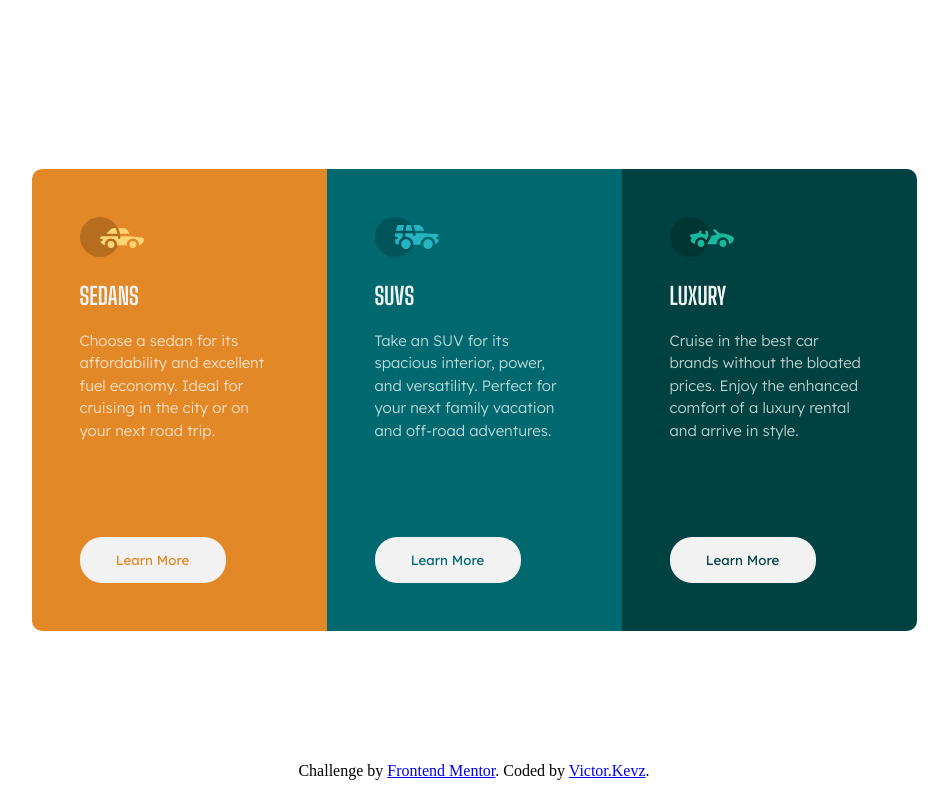
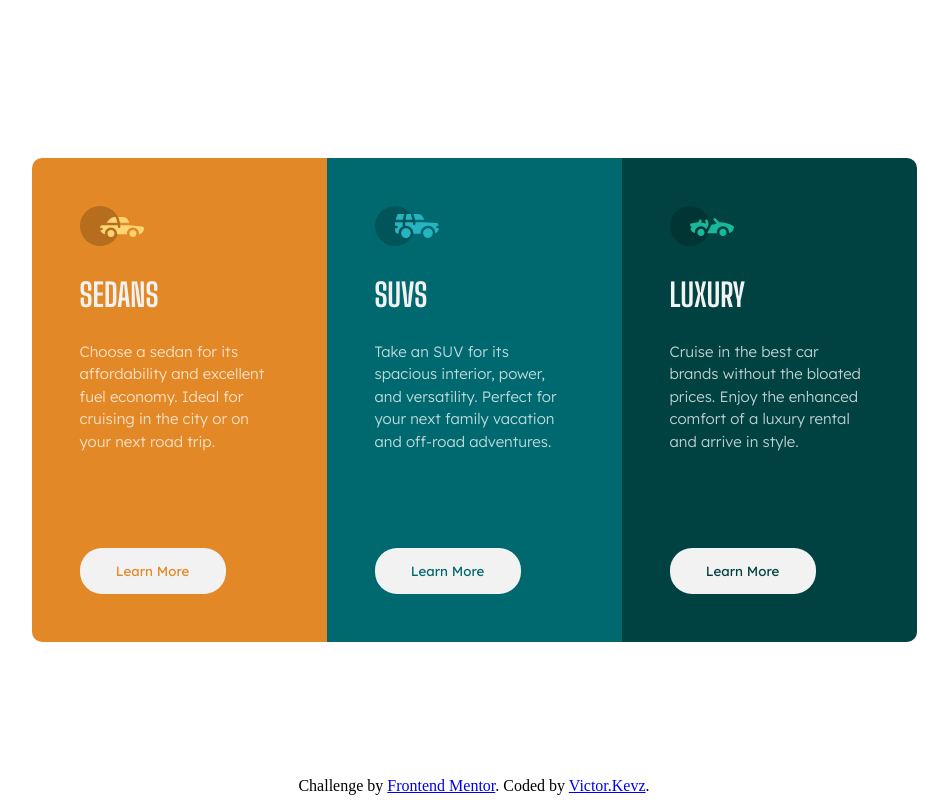
Before and after one commit to VictorKevz/3-column-card, a plain HTML site: page index.html in a window 1280 px wide. Shown: the whole page, without its empty margins (166-1114 px from the left). Drawn offline with Linux system fonts and the light colour scheme.

Commit message:
footer adjusted

```diff
--- a/style.css
+++ b/style.css
@@ -13,6 +13,7 @@ h2 {
 }
 h2{
     font-weight: 700;
+    font-size: 2em;
 }
 p{
     font-weight: 300;
@@ -123,6 +124,6 @@ I will have to learn Sass  */
 .my-footer{
     position: absolute;
     text-align: center;
-    margin-bottom: 20px;
+    margin-bottom: 5px;
     bottom: 0;
 }
```
